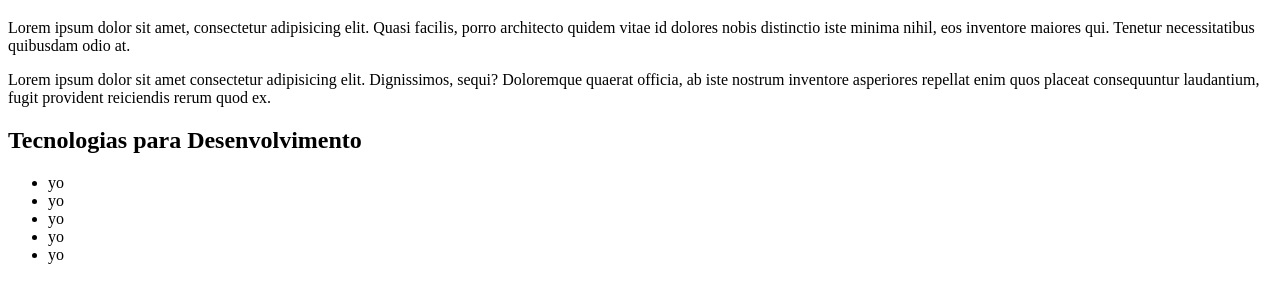
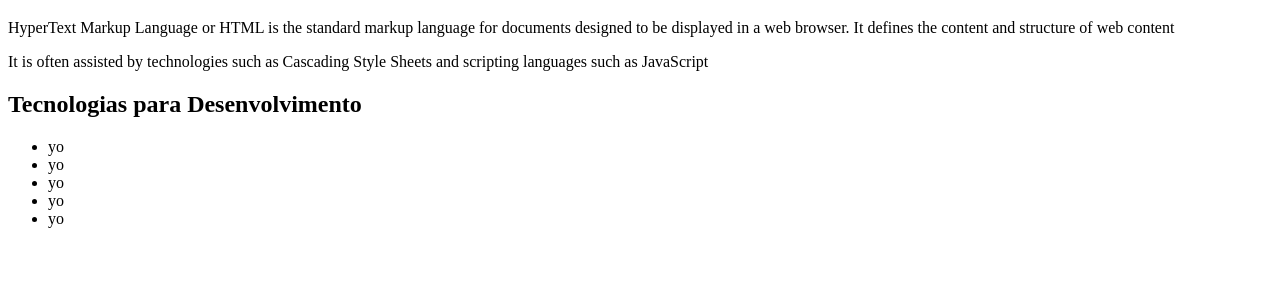
Before and after one commit to BrayanCharlesEtec/MeuPrimeiroSite, a plain HTML site: page 110.html in a window 1280 px wide. Shown: the part 61-364 px from the top of the page. Drawn offline with Linux system fonts and the light colour scheme.

Commit message:
Update 110.html

```diff
--- a/110.html
+++ b/110.html
@@ -7,8 +7,8 @@
 </head>
 <body>
     <h1>Html</h1>
-    <p>Lorem ipsum dolor sit amet, consectetur adipisicing elit. Quasi facilis, porro architecto quidem vitae id dolores nobis distinctio iste minima nihil, eos inventore maiores qui. Tenetur necessitatibus quibusdam odio at.</p>
-    <p>Lorem ipsum dolor sit amet consectetur adipisicing elit. Dignissimos, sequi? Doloremque quaerat officia, ab iste nostrum inventore asperiores repellat enim quos placeat consequuntur laudantium, fugit provident reiciendis rerum quod ex.</p>
+    <p>HyperText Markup Language or HTML is the standard markup language for documents designed to be displayed in a web browser. It defines the content and structure of web content</p>
+    <p>It is often assisted by technologies such as Cascading Style Sheets and scripting languages such as JavaScript</p>
     <h2>Tecnologias para Desenvolvimento</h2>
     <ul><li>yo</li>
     <li>yo</li>
```
